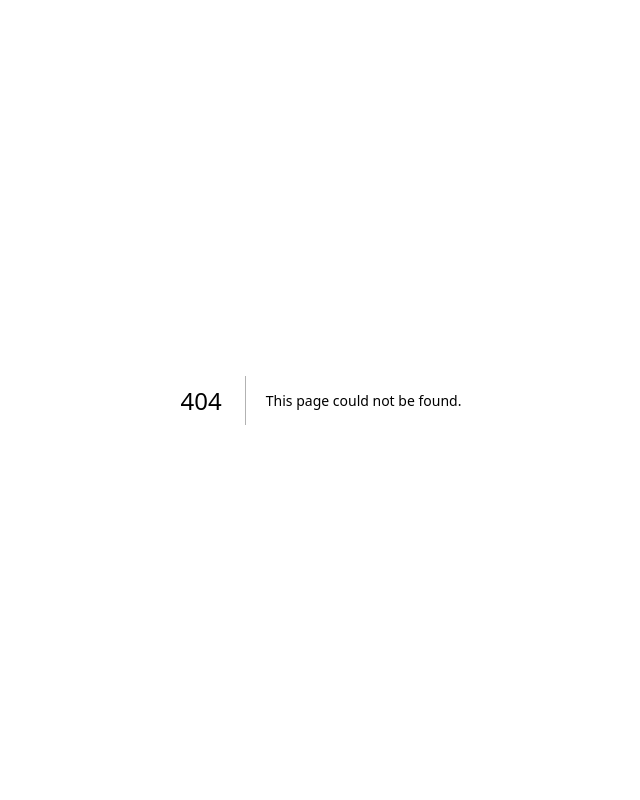
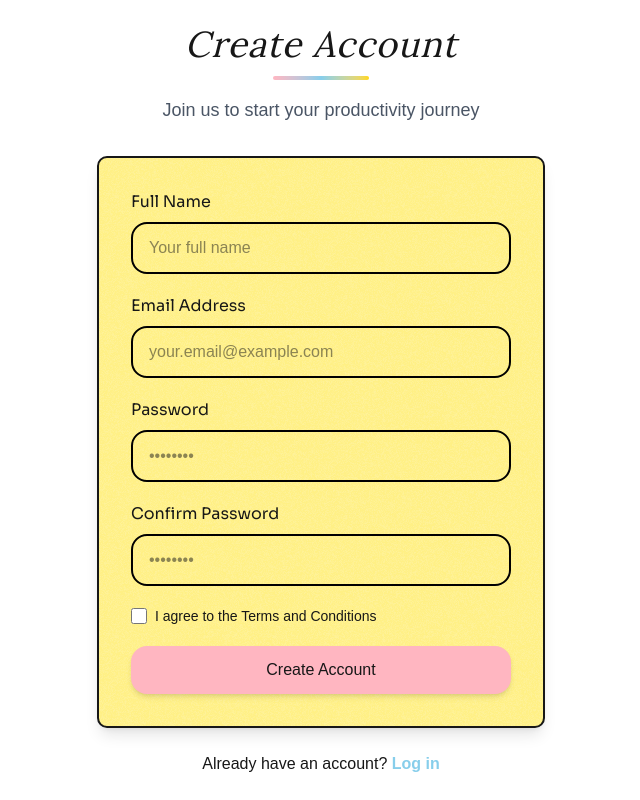
Before and after one commit to mklshane/priorix, a Next.js app in the folder priorix/: page /signup in a window 1280 px wide. Before the commit this address had no page. Shown: the whole page, without its empty margins (319-959 px from the left). Built offline with nearby package versions, Linux system fonts and the light colour scheme.

Commit message:
feat: added sign up page

```diff
--- a/priorix/app/login/page.tsx
+++ b/priorix/app/login/page.tsx
@@ -1,4 +1,5 @@
-"use client"
+"use client";
+import Link from "next/link";
 import React, { useState } from "react";
 
 const LoginBox = () => {
@@ -103,12 +104,11 @@ const LoginBox = () => {
         <div className="mt-6 text-center">
           <p className="text-foreground">
             Don't have an account?{" "}
-            <a
-              href="#"
-              className="font-bold text-course-blue hover:text-course-pink transition "
-            >
-              Sign up
-            </a>
+            <Link href={"/signup"}>
+              <button className="font-bold text-course-blue hover:text-course-pink transition ">
+                Sign up
+              </button>
+            </Link>
           </p>
         </div>
       </div>
--- /dev/null
+++ b/priorix/app/signup/page.tsx
@@ -0,0 +1,147 @@
+"use client";
+import React, { useState } from "react";
+import Link from "next/link";
+
+const SignUp = () => {
+  const [name, setName] = useState("");
+  const [email, setEmail] = useState("");
+  const [password, setPassword] = useState("");
+  const [confirmPassword, setConfirmPassword] = useState("");
+  const [agreeToTerms, setAgreeToTerms] = useState(false);
+
+  const handleSubmit = (e: React.FormEvent) => {
+    e.preventDefault();
+    console.log({ name, email, password, confirmPassword, agreeToTerms });
+  };
+
+  return (
+    <div className="min-h-screen bg-primary-foreground flex items-center justify-center p-4">
+      <div className="w-full max-w-md mx-auto flex flex-col items-center">
+        <div className="text-center mb-8">
+          <p className="font-lora italic text-4xl tracking-wide mb-3">
+            Create Account
+          </p>
+          <div className="w-24 h-1 bg-gradient-to-r from-course-pink via-course-blue to-course-yellow rounded-full mx-auto"></div>
+          <p className="text-gray-600 mt-4 max-w-md text-lg">
+            Join us to start your productivity journey
+          </p>
+        </div>
+
+        {/* Sign Up Box - Yellow Container */}
+        <div className="w-full bg-yellow-200 noise rounded-[10px] border-2 p-8 shadow-lg">
+          <form onSubmit={handleSubmit} className="flex flex-col space-y-5">
+            {/* Name Input */}
+            <div className="flex flex-col">
+              <label htmlFor="name" className="font-sora text-foreground mb-2">
+                Full Name
+              </label>
+              <input
+                id="name"
+                type="text"
+                value={name}
+                onChange={(e) => setName(e.target.value)}
+                className="px-4 py-3 rounded-2xl border-2 border-black focus:ring-2 focus:ring-input focus:border-transparent outline-none transition"
+                placeholder="Your full name"
+                required
+              />
+            </div>
+
+            {/* Email Input */}
+            <div className="flex flex-col">
+              <label htmlFor="email" className="font-sora text-foreground mb-2">
+                Email Address
+              </label>
+              <input
+                id="email"
+                type="email"
+                value={email}
+                onChange={(e) => setEmail(e.target.value)}
+                className="px-4 py-3 rounded-2xl border-2 border-black focus:ring-2 focus:ring-input focus:border-transparent outline-none transition"
+                placeholder="your.email@example.com"
+                required
+              />
+            </div>
+
+            {/* Password Input */}
+            <div className="flex flex-col">
+              <label
+                htmlFor="password"
+                className="font-sora text-foreground mb-2"
+              >
+                Password
+              </label>
+              <input
+                id="password"
+                type="password"
+                value={password}
+                onChange={(e) => setPassword(e.target.value)}
+                className="px-4 py-3 rounded-2xl border-2 border-black focus:ring-2 focus:ring-input focus:border-transparent outline-none transition"
+                placeholder="••••••••"
+                required
+              />
+            </div>
+
+            {/* Confirm Password Input */}
+            <div className="flex flex-col">
+              <label
+                htmlFor="confirmPassword"
+                className="font-sora text-foreground mb-2"
+              >
+                Confirm Password
+              </label>
+              <input
+                id="confirmPassword"
+                type="password"
+                value={confirmPassword}
+                onChange={(e) => setConfirmPassword(e.target.value)}
+                className="px-4 py-3 rounded-2xl border-2 border-black focus:ring-2 focus:ring-input focus:border-transparent outline-none transition"
+                placeholder="••••••••"
+                required
+              />
+            </div>
+
+            {/* Terms Agreement */}
+            <div className="flex items-center">
+              <input
+                id="agree-to-terms"
+                type="checkbox"
+                checked={agreeToTerms}
+                onChange={(e) => setAgreeToTerms(e.target.checked)}
+                className="h-4 w-4 text-yellow-600 focus:ring-yellow-500 border-gray-300 rounded"
+              />
+              <label
+                htmlFor="agree-to-terms"
+                className="ml-2 block text-sm text-foreground"
+              >
+                I agree to the Terms and Conditions
+              </label>
+            </div>
+
+            {/* Submit Button */}
+            <button
+              type="submit"
+              className="w-full bg-gradient-to-r bg-course-pink text-foreground py-3 px-4 rounded-2xl hover:bg-course-yellow focus:outline-none focus:ring-2 focus:ring-course-blue transition shadow-md hover:shadow-lg"
+            >
+              Create Account
+            </button>
+          </form>
+        </div>
+
+        {/* Login Prompt */}
+        <div className="mt-6 text-center">
+          <p className="text-foreground">
+            Already have an account?{" "}
+            <Link
+              href="/login"
+              className="font-bold text-course-blue hover:text-course-pink transition"
+            >
+              Log in
+            </Link>
+          </p>
+        </div>
+      </div>
+    </div>
+  );
+};
+
+export default SignUp;
--- a/priorix/components/Navbar.tsx
+++ b/priorix/components/Navbar.tsx
@@ -3,18 +3,28 @@ import React from "react";
 
 const Navbar: React.FC = () => {
   return (
-    <div className="w-full flex justify-between items-center px-10 py-6 ">
+    <div className="relative w-full flex items-center px-10 py-6">
       <p className="text-2xl font-lora italic">Priorix</p>
-      <div className="flex gap-8 border-2 rounded-4xl px-10 py-2 bg-course-khaki ">
+
+      <div className="absolute left-1/2 -translate-x-1/2 flex gap-8 border-2 rounded-4xl px-10 py-2 bg-course-khaki">
         <Link href="#features">Features</Link>
         <Link href="">Pricing</Link>
         <Link href="">Docs</Link>
         <Link href="">Contact</Link>
       </div>
-      <Link href={"/login"}>
-      <button className="bg-course-pink px-5 py-2 rounded-4xl text-sm border-2 text-secondary-foreground font-semibold font-sora hover:bg-primary-foreground">
-        Log In
-      </button></Link>
+
+      <div className="ml-auto flex gap-2">
+        <Link href={"/login"}>
+          <button className="bg-course-pink px-5 py-2 rounded-4xl text-sm border-2 text-secondary-foreground font-semibold font-sora hover:bg-primary-foreground">
+            Log In
+          </button>
+        </Link>
+        <Link href={"/signup"}>
+          <button className="bg-transparent px-3 py-2 rounded-4xl text-sm border-2 text-secondary-foreground font-semibold font-sora hover:bg-primary-foreground">
+            Get Started
+          </button>
+        </Link>
+      </div>
     </div>
   );
 };
```
